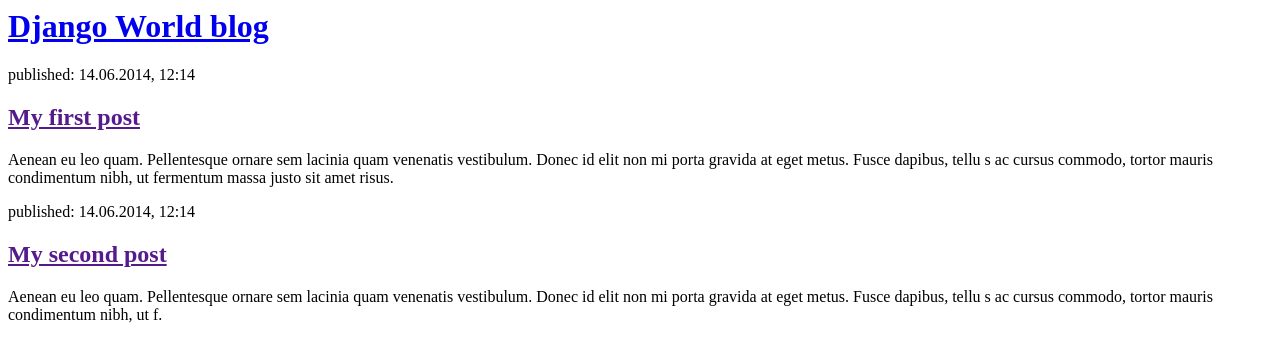
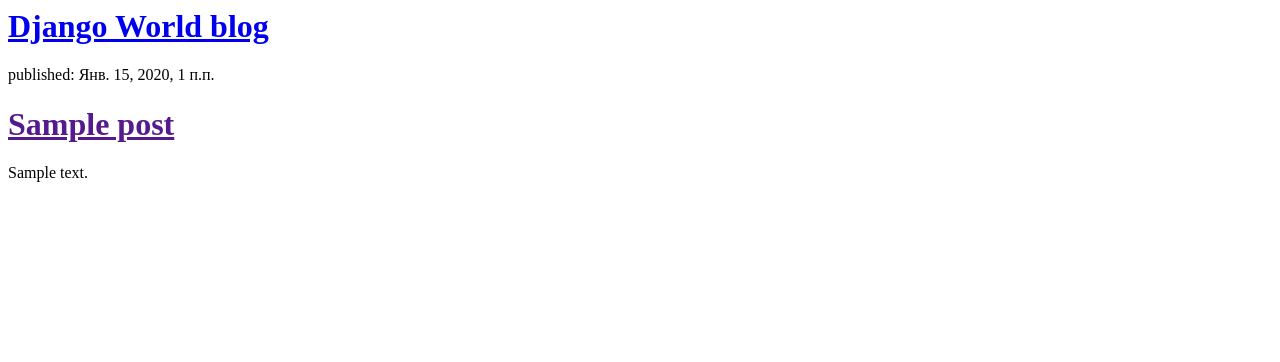
Before and after one commit to helena192000/my-first-blog, a Django app: page / in a window 1280 px wide. Shown: the top 362 px of the page. Run offline with Django 3.2, Linux system fonts and the light colour scheme; tables that the repository leaves empty hold one stand-in row (values such as "Sample post").

Commit message:
добавила динамические шаблоны для Posts

```diff
--- a/blog/templates/blog/post_list.html
+++ b/blog/templates/blog/post_list.html
@@ -3,23 +3,16 @@
 <title>Django World blog</title>
 </head>
 <body>
+    <div>
+        <h1><a href="/">Django World blog </a></h1>
+    </div>
+    {% for post in posts %}
 <div>
-<h1><a href="/">Django World blog </a></h1>
+<p>published: {{ post.published_date }}</p>
+<h1><a href="">{{ post.title }}</a></h1>
+<p>{{ post.text|linebreaksbr }}</p>
 </div>
-<div>
-<p>published: 14.06.2014, 12:14</p>
-<h2><a href="">My first post</a></h2>
-<p>Aenean eu leo quam. Pellentesque ornare sem lacinia quam venenatis
-vestibulum. Donec id elit non mi porta gravida at eget metus. Fusce dapibus, tellu
-s ac cursus commodo, tortor mauris condimentum nibh, ut fermentum massa justo sit
-amet risus.</p>
-</div>
-<div>
-<p>published: 14.06.2014, 12:14</p>
-<h2><a href="">My second post</a></h2>
-<p>Aenean eu leo quam. Pellentesque ornare sem lacinia quam venenatis
-vestibulum. Donec id elit non mi porta gravida at eget metus. Fusce dapibus, tellu
-s ac cursus commodo, tortor mauris condimentum nibh, ut f.</p>
-</div>
+{% endfor %}
+
 </body>
 </html>
--- a/blog/views.py
+++ b/blog/views.py
@@ -1,7 +1,9 @@
 from django.shortcuts import render
-
+from django.utils import timezone
+from .models import Post
 
 def post_list(request):
-    return render(request, 'blog/post_list.html', {})
+    posts = Post.objects.filter(published_date__lte=timezone.now()).order_by('published_date')
+    return render(request, 'blog/post_list.html', {'posts': posts})
 
 # Create your views here.
```
